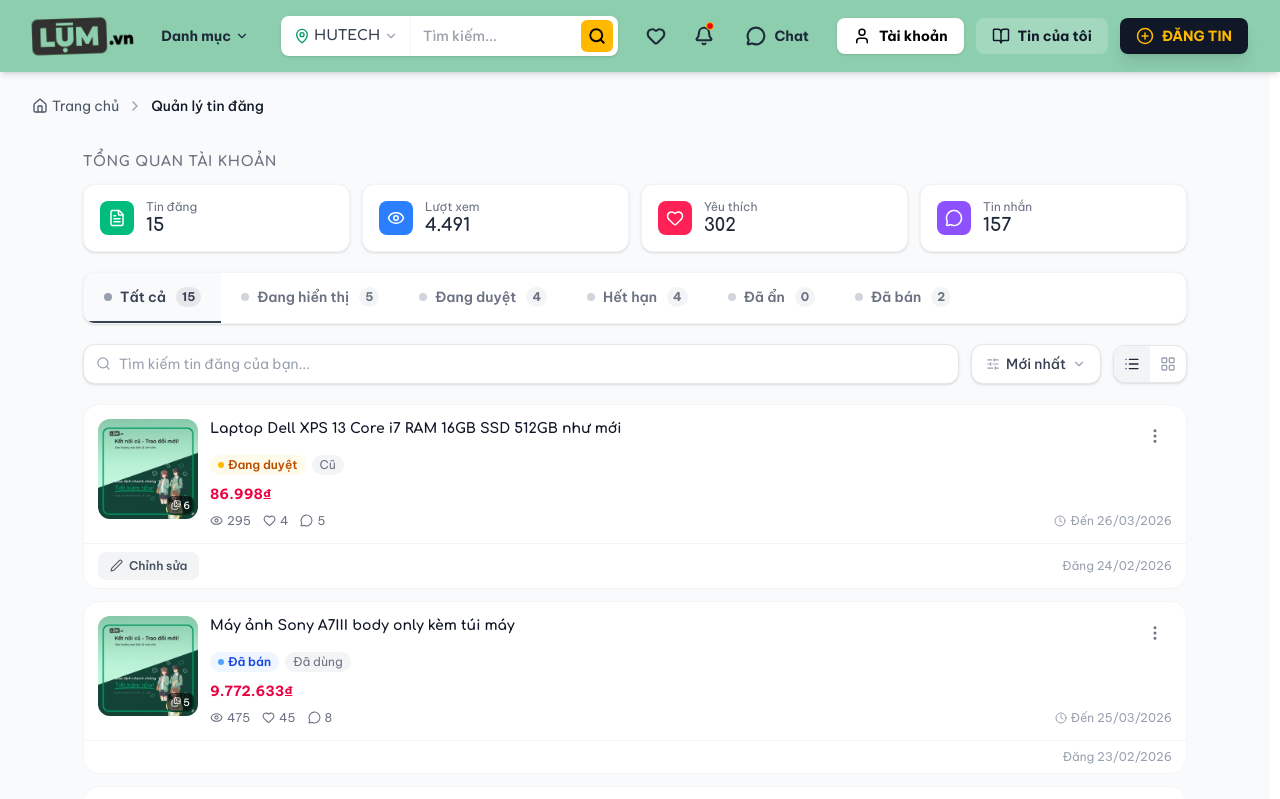
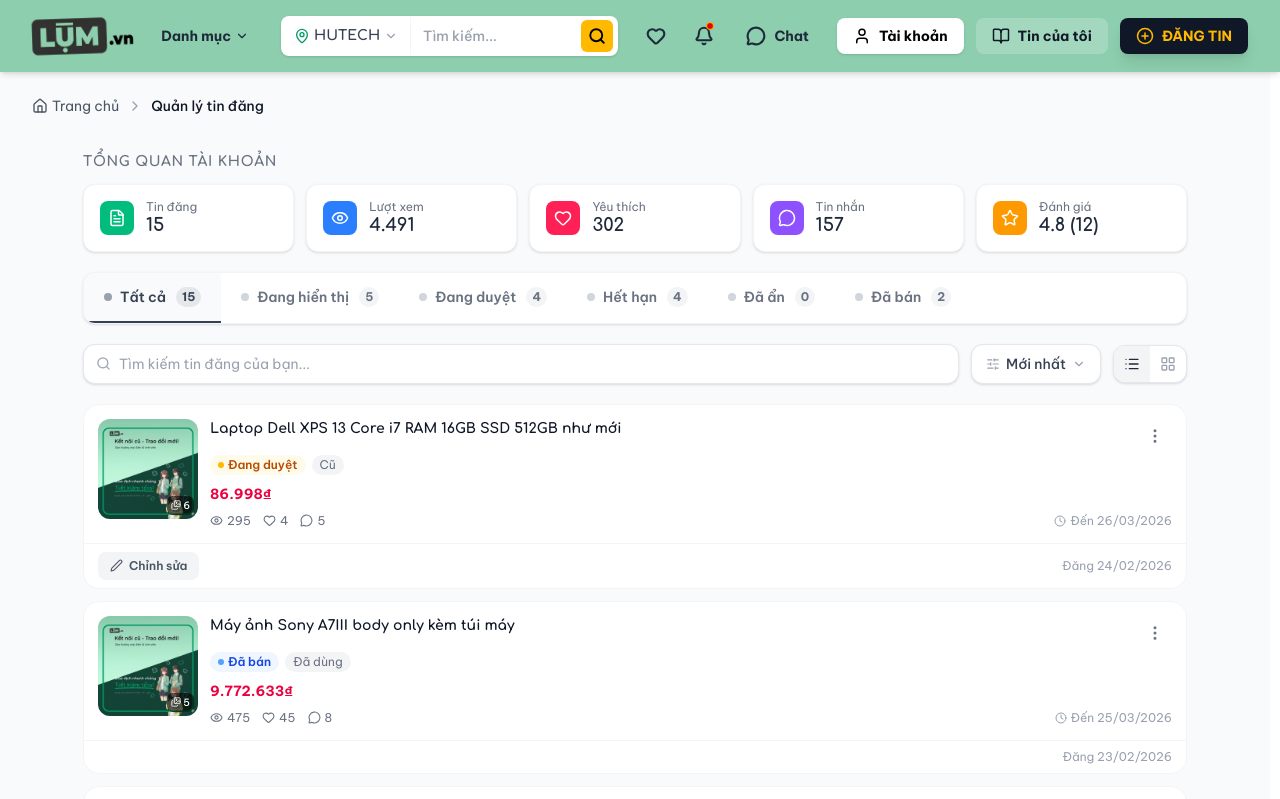
Before and after one commit to ngcnguywn0124/FE-LUM-trade-ecommerce, a Next.js app: page /quan-ly-tin-dang in a window 1280 px wide. Shown: the top 799 px of the page. Built offline with nearby package versions, Linux system fonts and the light colour scheme.

Commit message:
style: update StatsBar v1

```diff
--- a/components/features/manage-posts/PostStatsBar.tsx
+++ b/components/features/manage-posts/PostStatsBar.tsx
@@ -1,7 +1,7 @@
 'use client';
 
 import React from 'react';
-import { Eye, Heart, MessageCircle, FileText } from 'lucide-react';
+import { Eye, Heart, MessageCircle, FileText, Star } from 'lucide-react';
 import { PostsAggregate } from '@/types/manage-posts';
 
 interface PostStatsBarProps {
@@ -65,6 +65,12 @@ const PostStatsBar: React.FC<PostStatsBarProps> = ({ aggregate }) => {
           value={aggregate.totalMessages}
           color="bg-violet-500"
         />
+        <StatCard
+          icon={Star}
+          label="Đánh giá"
+          value={`${aggregate.rating} (${aggregate.ratingCount})`}
+          color="bg-amber-500"
+        />
       </div>
     </div>
   );
--- a/lib/mockManagePosts.ts
+++ b/lib/mockManagePosts.ts
@@ -104,5 +104,7 @@ export function computeAggregate(posts: ManagedPost[]): PostsAggregate {
     totalViews: posts.reduce((acc, p) => acc + p.stats.views, 0),
     totalFavorites: posts.reduce((acc, p) => acc + p.stats.favorites, 0),
     totalMessages: posts.reduce((acc, p) => acc + p.stats.messages, 0),
+    rating: 4.8,
+    ratingCount: 12,
   };
 }
--- a/types/manage-posts.ts
+++ b/types/manage-posts.ts
@@ -43,4 +43,6 @@ export interface PostsAggregate {
   totalViews: number;
   totalFavorites: number;
   totalMessages: number;
+  rating: number;
+  ratingCount: number;
 }
```
